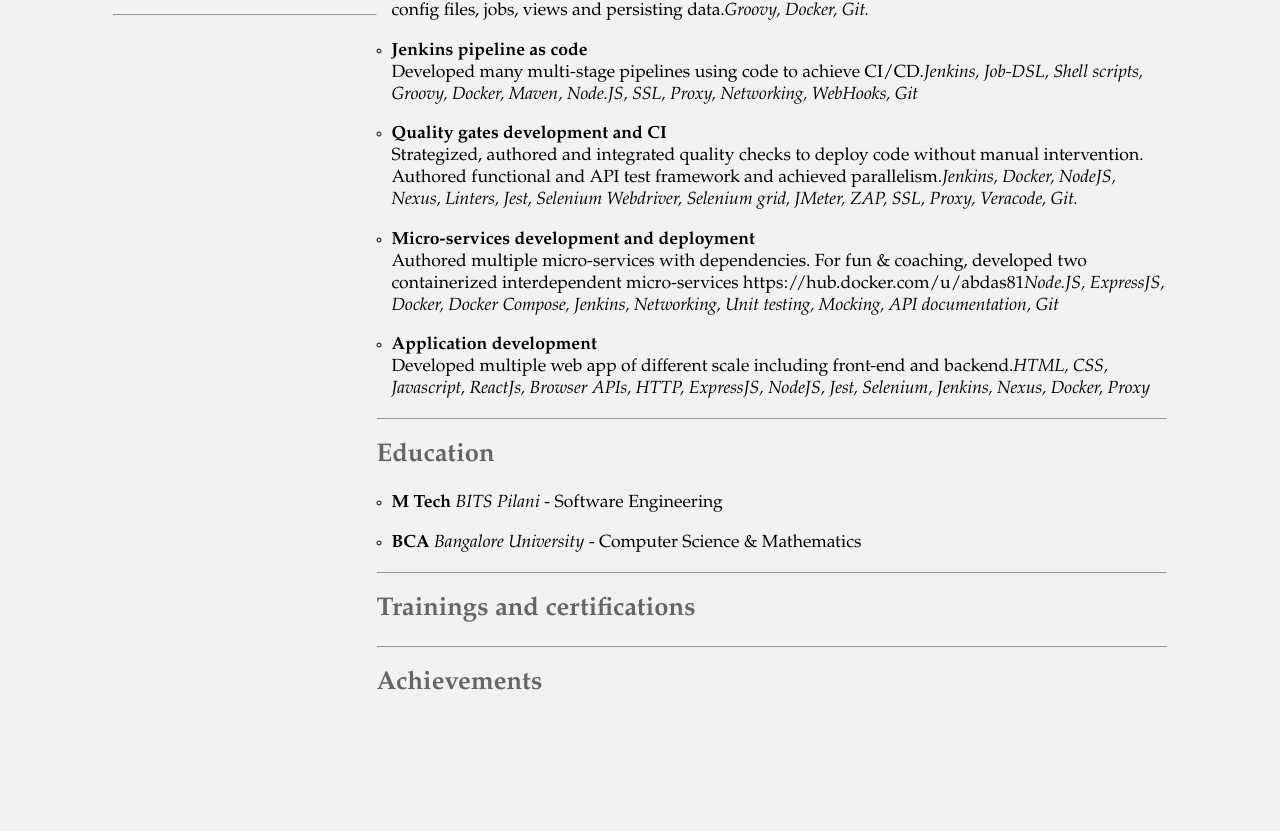
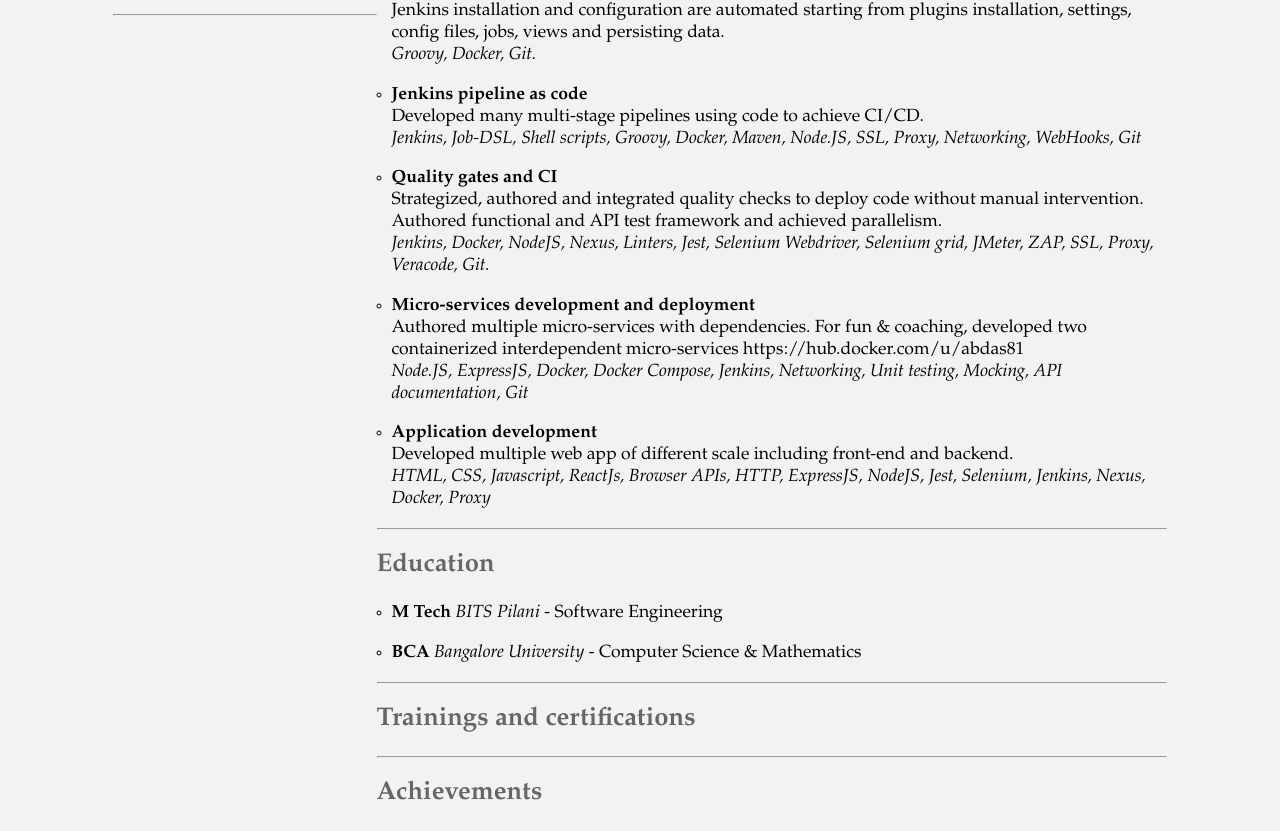
Before and after one commit to iAbhishek91/my-profile, a React app: page / in a window 1280 px wide. Shown: the part 886-1717 px from the top of the page. Before the commit the page ends 1607 px from the top, so only its background shows below. Built offline with nearby package versions, Linux system fonts and the light colour scheme.

Commit message:
feat(comp/Projects): developed and included project in resume body

```diff
--- a/src/components/Body/Projects.jsx
+++ b/src/components/Body/Projects.jsx
@@ -10,6 +10,7 @@
             <strong>{ project[0] }</strong>
             <br />
             { project[1] }
+            <br />
             { project[2] && <i>{ project[2] }</i> }
           </p>
         </li>
--- a/src/resumeConstant.js
+++ b/src/resumeConstant.js
@@ -37,7 +37,7 @@
     'Developed many multi-stage pipelines using code to achieve CI/CD.',
     'Jenkins, Job-DSL, Shell scripts, Groovy, Docker, Maven, Node.JS, SSL, Proxy, Networking, WebHooks, Git',
   ], [
-    'Quality gates development and CI',
+    'Quality gates and CI',
     'Strategized, authored and integrated quality checks to deploy code without manual intervention.\
     Authored functional and API test framework and achieved parallelism.',
     'Jenkins, Docker, NodeJS, Nexus, Linters, Jest, Selenium Webdriver, Selenium grid, JMeter, ZAP, SSL, Proxy, Veracode, Git.'
```
